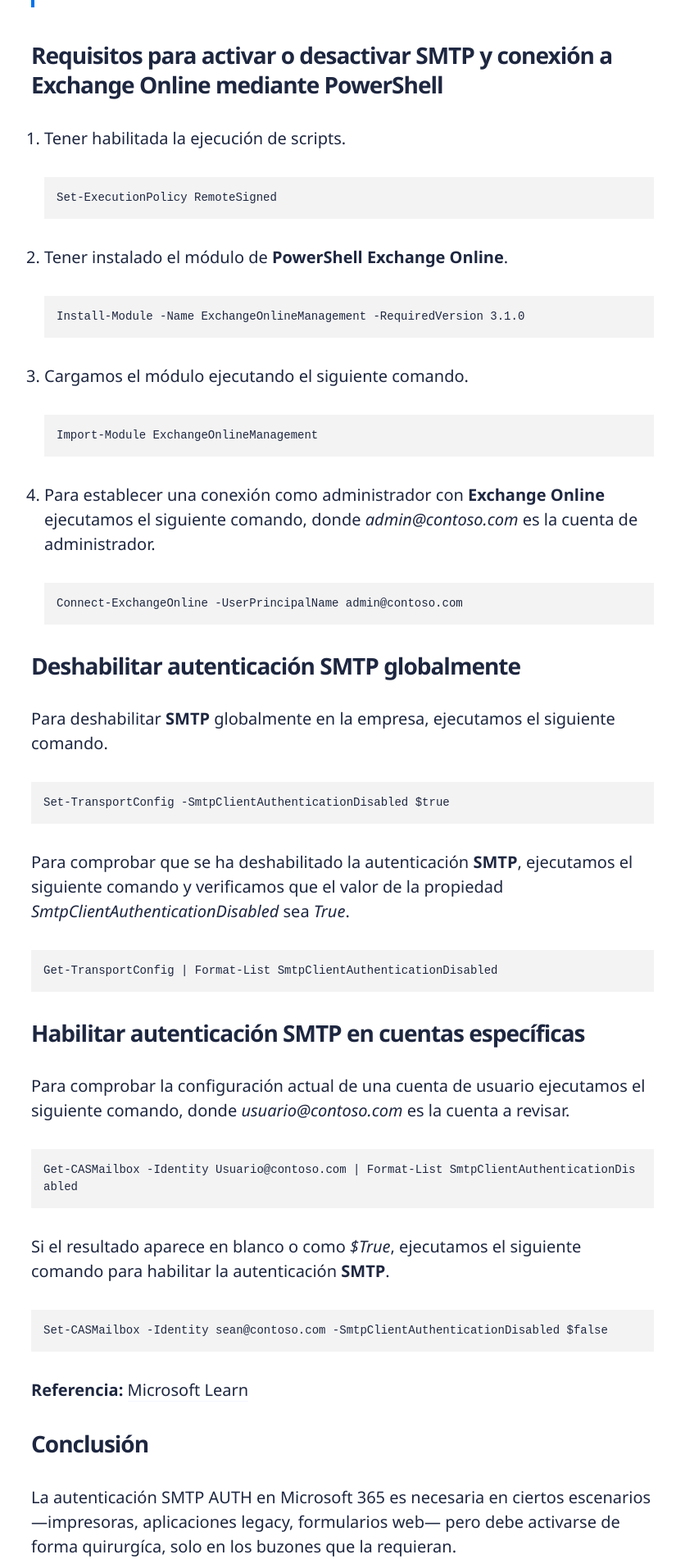
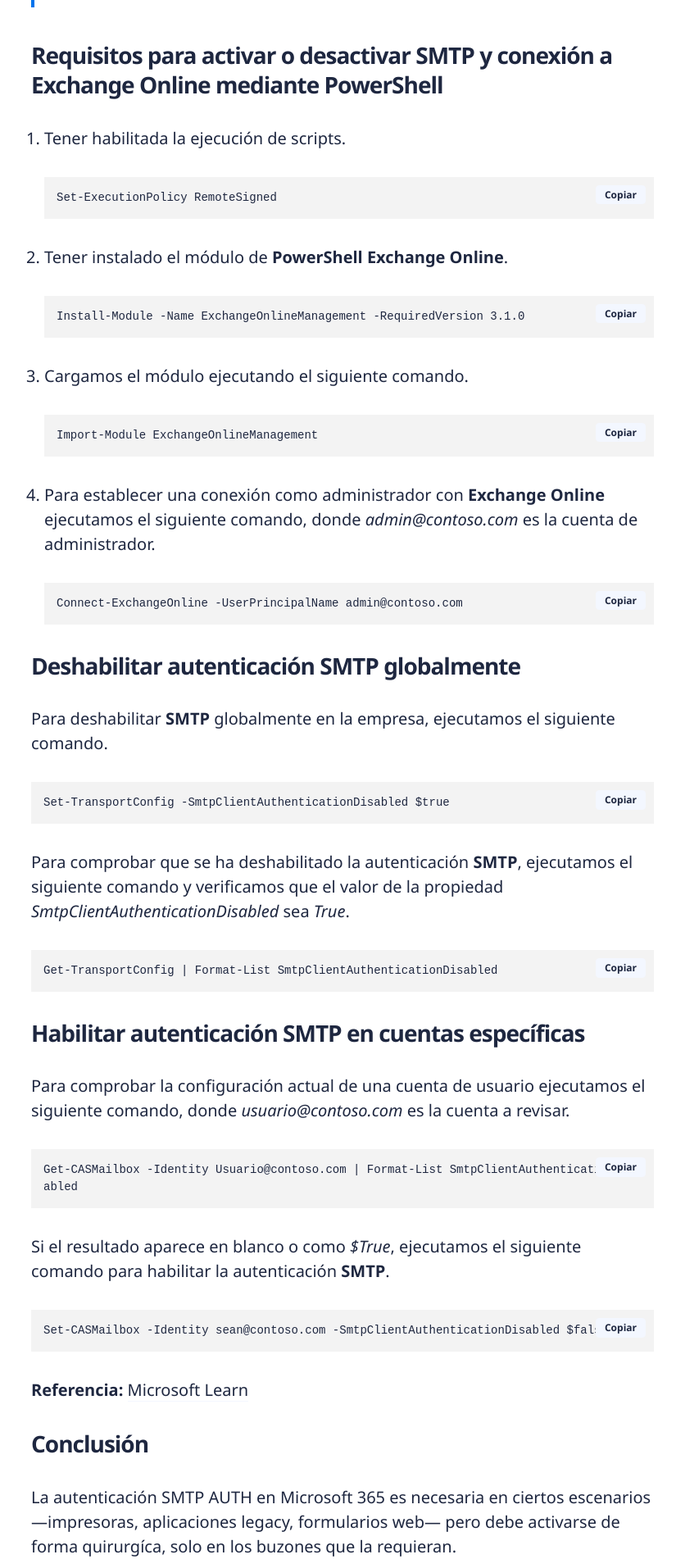
Before and after one commit to ragalgut/blog, a Jekyll site: the page built from _posts/2023-05-24-configurar-la-autenticacion-smtp-en-cuentas-de-microsoft-365.markdown, in a window 1280 px wide. Shown: the part 1311-3213 px from the top of the page at 82% size, without its empty margins (222-1047 px from the left). Built offline with Jekyll 4.4.1, drawn with Linux system fonts in a browser that asks for light colours; nearby versions of some CDN libraries.

Commit message:
add copy button

```diff
--- a/_includes/head.html
+++ b/_includes/head.html
@@ -14,12 +14,12 @@
   <meta name="twitter:card" content="summary_large_image">
   <meta name="twitter:title" content="{% if page.url == "/" %}{{ site.title }}{% else %}{{ page.title }} – {{ site.title }}{% endif %}">
   <meta name="twitter:description" content="{% if page.url == "/" %}{{ site.description | strip_html | xml_escape }}{% elsif page.description %}{{ page.description | strip_html | xml_escape }}{% else %}{{ page.excerpt | strip_html | xml_escape }}{% endif %}">
-  <meta name="twitter:image:src" content="{{ page.image | absolute_url }}">
+  <meta name="twitter:image:src" content="{% if page.image %}{{ page.image | absolute_url }}{% else %}{{ site.author.author__avatar | absolute_url }}{% endif %}">
 
   <!-- Facebook OpenGraph -->
   <meta property="og:title" content="{% if page.url == "/" %}{{ site.title }}{% else %}{{ page.title }} – {{ site.title }}{% endif %}">
   <meta property="og:description" content="{% if page.url == "/" %}{{ site.description | strip_html | xml_escape }}{% elsif page.description %}{{ page.description | strip_html | xml_escape }}{% else %}{{ page.excerpt | strip_html | xml_escape }}{% endif %}">
-  <meta property="og:image" content="{{ page.image | absolute_url }}">
+  <meta property="og:image" content="{% if page.image %}{{ page.image | absolute_url }}{% else %}{{ site.author.author__avatar | absolute_url }}{% endif %}">
 
   <!-- Fonts -->
   <link rel="preconnect" href="https://fonts.gstatic.com">
--- a/_sass/4-layouts/_post.scss
+++ b/_sass/4-layouts/_post.scss
@@ -4,6 +4,33 @@
   margin-top: 4px;
   font-size: 14px;
   opacity: 0.7;
+}
+
+/* Copy code button */
+.code-block {
+  position: relative;
+}
+
+.code-copy-btn {
+  position: absolute;
+  top: 10px;
+  right: 10px;
+  padding: 4px 10px;
+  font-size: 12px;
+  font-weight: 600;
+  border: 1px solid var(--border-color);
+  border-radius: 4px;
+  background: var(--background-alt-color);
+  color: var(--heading-font-color);
+  cursor: pointer;
+  z-index: 10;
+  transition: background .2s ease, color .2s ease;
+
+  &:hover {
+    background: var(--brand-color);
+    color: #fff;
+    border-color: var(--brand-color);
+  }
 }
 
 /* Reading progress bar */
@@ -21,6 +48,10 @@
     width: 0%;
     background: var(--brand-color);
     transition: width 0.1s linear;
+  }
+
+  @media only screen and (max-width: $mobile) {
+    display: none;
   }
 }
 
--- a/js/common.js
+++ b/js/common.js
@@ -179,4 +179,26 @@
     });
   }
 
+
+  /* =======================
+  // Copy Code Button
+  ======================= */
+  document.querySelectorAll('.post__content pre > code, .page__content pre > code').forEach(function(codeBlock) {
+    const pre = codeBlock.parentNode;
+    const wrapper = document.createElement('div');
+    wrapper.className = 'code-block';
+    pre.parentNode.insertBefore(wrapper, pre);
+    wrapper.appendChild(pre);
+    const btn = document.createElement('button');
+    btn.className = 'code-copy-btn';
+    btn.textContent = 'Copiar';
+    wrapper.appendChild(btn);
+    btn.addEventListener('click', function() {
+      navigator.clipboard.writeText(codeBlock.textContent).then(function() {
+        btn.textContent = '¡Copiado!';
+        setTimeout(function() { btn.textContent = 'Copiar'; }, 2000);
+      });
+    });
+  });
+
 });
```
Also changed, not shown: 12 other files.
